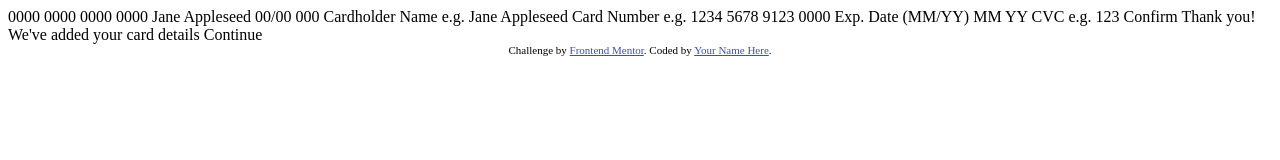
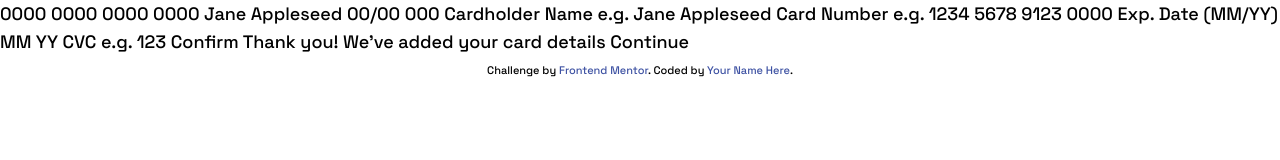
Before and after one commit to cristianoso19/fm.InteractiveCardForm, a website: page index.html in a window 1280 px wide. Drawn offline with Linux system fonts and the light colour scheme.

Commit message:
Install tailwind

```diff
--- a/index.html
+++ b/index.html
@@ -13,8 +13,12 @@
     .attribution { font-size: 11px; text-align: center; }
     .attribution a { color: hsl(228, 45%, 44%); }
   </style>
+  <link rel="preconnect" href="https://fonts.googleapis.com">
+  <link rel="preconnect" href="https://fonts.gstatic.com" crossorigin>
+  <link href="https://fonts.googleapis.com/css2?family=Space+Grotesk:wght@500&display=swap" rel="stylesheet">
+  <link rel="stylesheet" href="./dist/output.css">
 </head>
-<body>
+<body class="text-lg">
 
   0000 0000 0000 0000
   Jane Appleseed
--- /dev/null
+++ b/postcss.config.js
@@ -0,0 +1,6 @@
+module.exports = {
+    plugins: {
+      tailwindcss: {},
+      autoprefixer: {},
+    }
+  }
--- /dev/null
+++ b/src/main.css
@@ -0,0 +1,3 @@
+@import "tailwindcss/base";
+@import "tailwindcss/components";
+@import "tailwindcss/utilities";
--- /dev/null
+++ b/tailwind.config.js
@@ -0,0 +1,21 @@
+/** @type {import('tailwindcss').Config} */
+module.exports = {
+  content: ['./index.html'],
+  theme: {
+    extend: {
+      fontFamily: {
+        sans: ["Space Grotesk", "sans-serif"],
+      },
+    },
+    colors: {
+      'white': 'hsl(0, 0%, 100%)',
+      'lGviolet': 'hsl(270, 3%, 87%)',
+      'dGviolet': 'hsl(279, 6%, 55%)',
+      'vDviolet': 'hsl(278, 68%, 11%)',
+      'red': 'hsl(0, 100%, 66%)',
+      'activeG1': 'hsl(249, 99%, 64%)',
+      'activeG2': 'hsl(278, 94%, 30%)',
+    },
+  },
+  plugins: [],
+}
```
Also changed, not shown: package.json (added, +20 -0 lines), dist/output.css (added), 1 other file.
